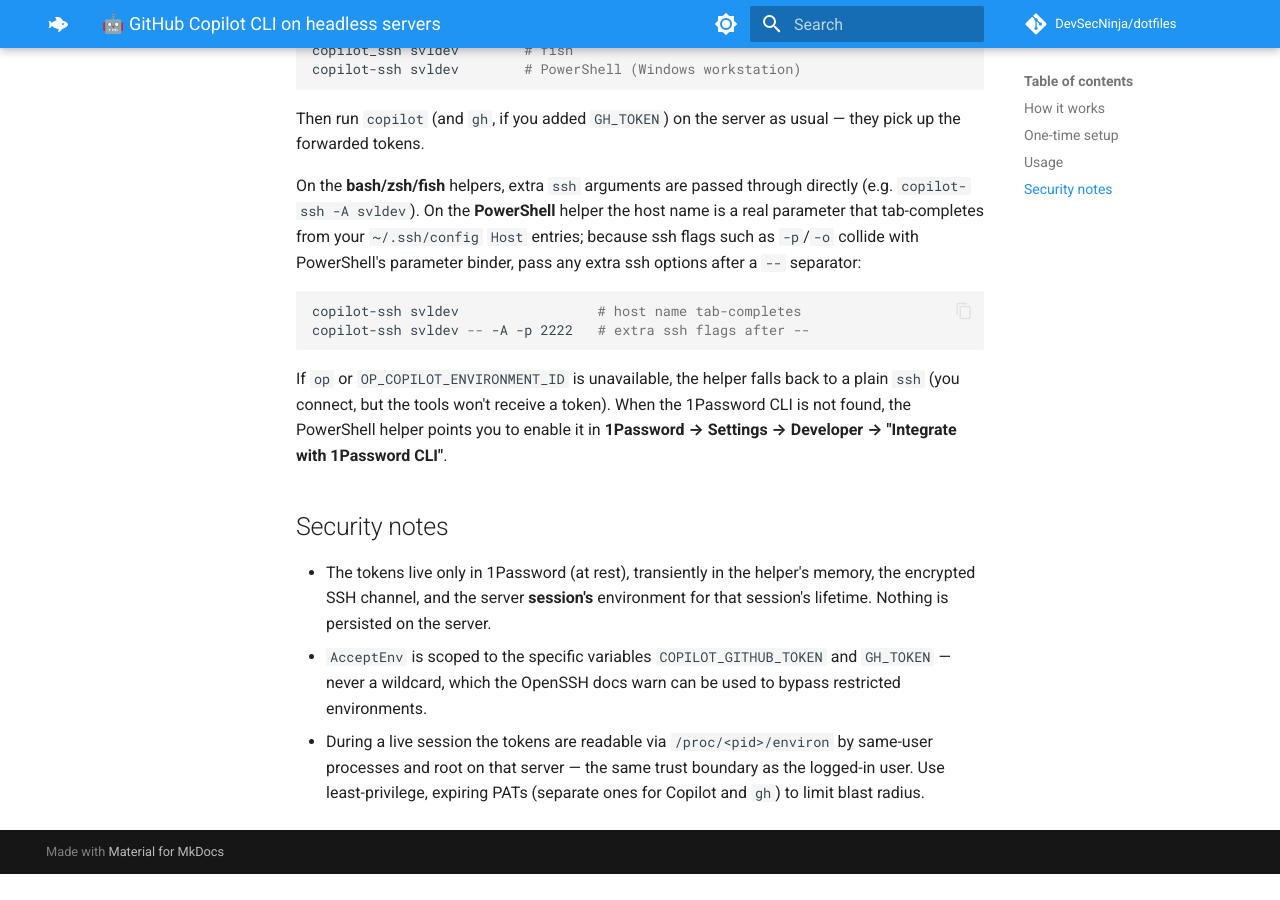
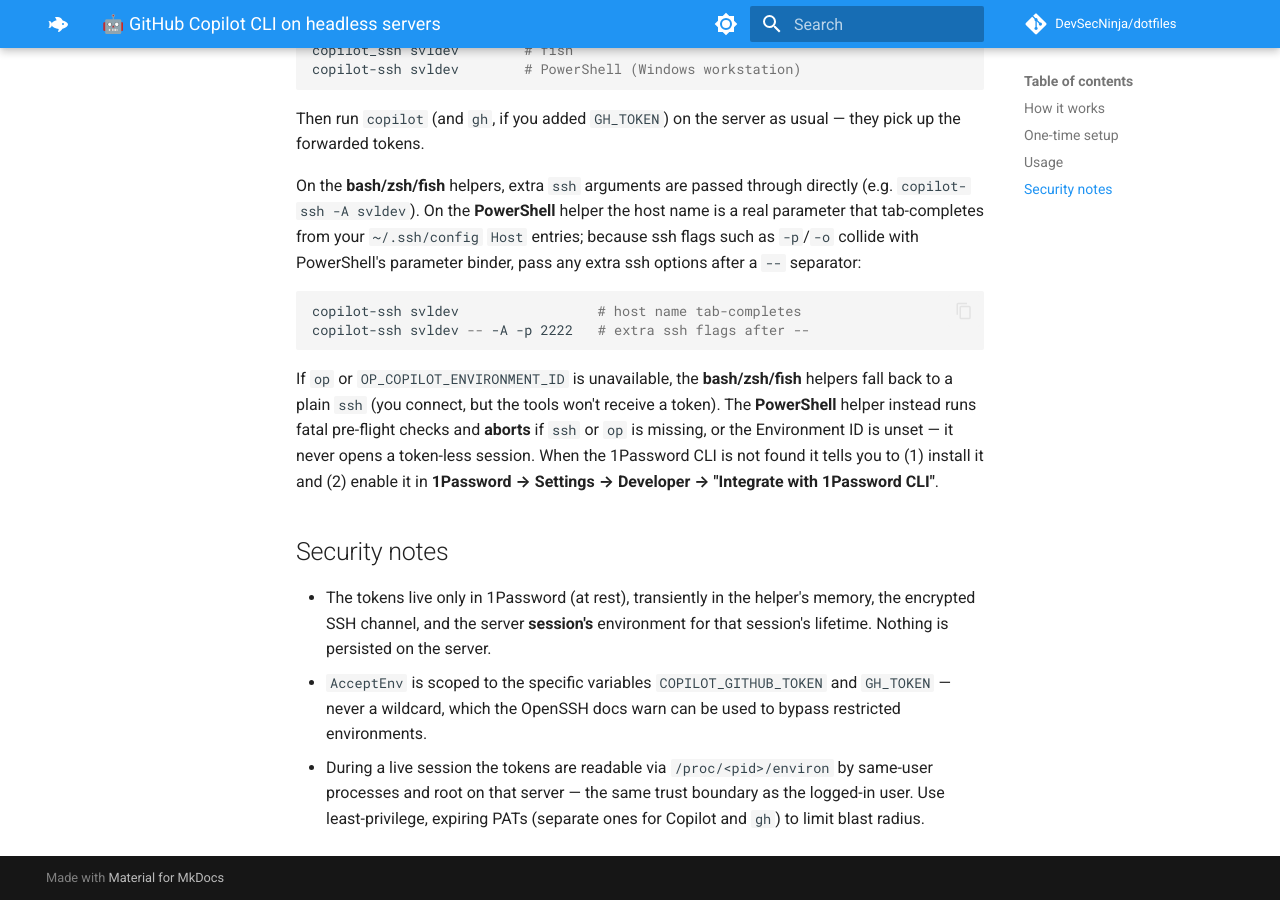
Before and after one commit to DevSecNinja/dotfiles, an MkDocs documentation site: the page built from docs/copilot-cli.md, in a window 1280 px wide and 900 px high, scrolled down 2022 px. Built offline with MkDocs 1.6.1 and Material for MkDocs 9.7.7, drawn with Linux system fonts in a browser that asks for light colours; comment, search, counter and statistics services are not loaded; before the commit the page ends 2896 px from its top, so only the background shows below that.

Commit message:
fix(pwsh): make copilot-ssh abort on failed pre-flight checks instead of plain ssh
The whole point of copilot-ssh is to forward GitHub tokens, so silently
falling back to a token-less plain ssh session (leaving copilot/gh
unauthenticated on the server) was the wrong behaviour. The PowerShell
helper now runs fatal pre-flight checks and aborts if:

- the OpenSSH client (ssh) is missing,
- the 1Password CLI (op) is missing (message now covers both installing
  op AND enabling the desktop-app integration), or
- OP_COPILOT_ENVIRONMENT_ID is unset.

Update docs and tests accordingly.

Co-authored-by: Copilot <223556219+Copilot@users.noreply.github.com>

Copilot-Session: 5dd36a61-df2f-478c-bb14-67f8634a01e3

````diff
--- a/docs/copilot-cli.md
+++ b/docs/copilot-cli.md
@@ -101,9 +101,12 @@ copilot-ssh svldev                 # host name tab-completes
 copilot-ssh svldev -- -A -p 2222   # extra ssh flags after --
 ```
 
-If `op` or `OP_COPILOT_ENVIRONMENT_ID` is unavailable, the helper falls back to
-a plain `ssh` (you connect, but the tools won't receive a token). When the
-1Password CLI is not found, the PowerShell helper points you to enable it in
+If `op` or `OP_COPILOT_ENVIRONMENT_ID` is unavailable, the **bash/zsh/fish**
+helpers fall back to a plain `ssh` (you connect, but the tools won't receive a
+token). The **PowerShell** helper instead runs fatal pre-flight checks and
+**aborts** if `ssh` or `op` is missing, or the Environment ID is unset — it
+never opens a token-less session. When the 1Password CLI is not found it tells
+you to (1) install it and (2) enable it in
 **1Password → Settings → Developer → "Integrate with 1Password CLI"**.
 
 ## Security notes
````
Also changed, not shown: 2 other files.
